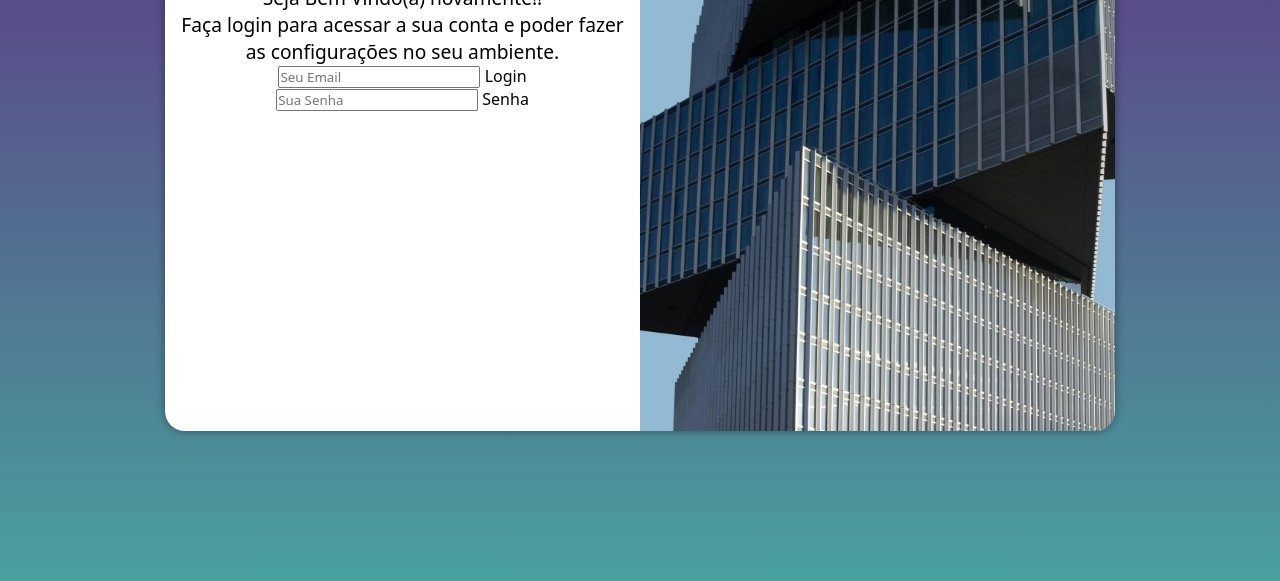
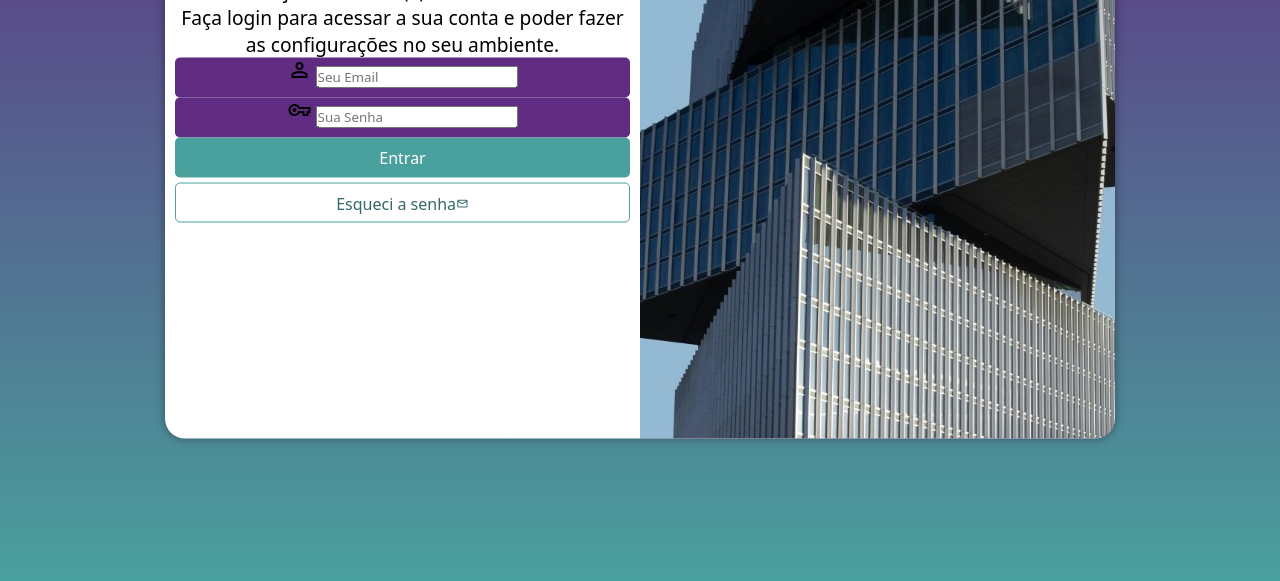
Before and after one commit to DavisonCDev/projeto-login, a plain HTML site: page index.html in a window 1280 px wide. Shown: the part 219-800 px from the top of the page. Drawn offline with nearby package versions, Linux system fonts and the light colour scheme.

Commit message:
Diversos

```diff
--- a/estilos/style.css
+++ b/estilos/style.css
@@ -3,7 +3,7 @@
 /*
 Paleta de cores
 Verde: #49a09d
-Lilas: #5f2c82
+Lilás: #5f2c82
 */
 
 *{
@@ -26,14 +26,14 @@ main{
 }
 
 section#login{
-    position:absolute;
+    position: absolute;
     top: 50%;
     left: 50%;
     transform: translate(-50%, -50%);
     overflow: hidden;
     background-color: white;
     width: 250px;
-    height: 500px;
+    height: 515px;
     border-radius: 20px;
     box-shadow: 0px 0px 10px rgba(0, 0, 0, 0.4);
     transition: width 0.3s, height 0.3s;
@@ -61,3 +61,60 @@ div#formulario{
 div#formulario > p{
     font-size: 0.8em;
 }
+
+/* BOTÃO ENTRAR */
+form > input[type=submit]{
+    display: block;
+    font-size: 1em;
+    width: 100%;
+    height: 40px;
+    background-color: #49a09d;
+    color: white;
+    border: none;
+    border-radius: 5px;
+    cursor: pointer;
+    transition: background-color 0.3s;
+}
+
+form > div.campo{
+    background-color: #5f2c82;
+    width: 100%;
+    display: block;
+    height: 40px;
+    border-radius: 5px;
+    margin: 5px o px;
+}
+
+div.campo > label{
+    display: none;
+}
+
+form > input[type=submit]:hover{
+    background-color: #377775;
+}
+
+/* BOTÃO ESQUECI A SENHA */
+form > a.botao{
+    display: block;
+    text-align: center;
+    font-size: 1em;
+    width: 100%;
+    height: 40px;
+    line-height: 40px;
+    margin-top: 5px;
+    background-color: #ffffff;
+    color: #346968;
+    border: 1px solid #49a09d;
+    border-radius: 5px;
+    text-decoration: none;
+    transition: background-color 0.3s, color 0.3s;
+}
+
+form > a.botao:hover{
+    background-color: #49a09d;
+    color: white;
+}
+
+form > a.botao > span{
+    font-size: 0.8em;
+}
--- a/index.html
+++ b/index.html
@@ -6,6 +6,8 @@
     <title>Login</title>
     <link rel="stylesheet" href="estilos/style.css">
     <link rel="stylesheet" href="estilos/mediaqueries.css">
+     <!-- Ícones -->
+    <link href="https://fonts.googleapis.com/css2?family=Material+Symbols+Outlined" rel="stylesheet" />
 </head>
 <body>
     <main>
@@ -17,15 +19,23 @@
                 <h1>Login</h1>
                 <p>Seja Bem Vindo(a) novamente!!</p>
                 <p>Faça login para acessar a sua conta e poder fazer as configurações no seu ambiente.</p>
-                <form action="login.php" method="post">
+                <form action="login.php" method="post" autocomplete="on">
                     <div class="campo">
-                        <input type="email" name="login" id="ilogin" placeholder="Seu Email">
+                        <span class="material-symbols-outlined" id="person" onclick="clickMenu()">
+                            person
+                        </span>
+                        <input type="email" name="login" id="ilogin" placeholder="Seu Email" autocomplete="email" required maxlength="30">
                         <label for="ilogin">Login</label>
                     </div>
                     <div class="campo">
-                        <input type="password" name="senha" id="isenha" placeholder="Sua Senha">
+                        <span class="material-symbols-outlined" id="vpn_key" onclick="clickMenu()">
+                            vpn_key
+                        </span>
+                        <input type="password" name="senha" id="isenha" placeholder="Sua Senha" autocomplete="current-password" required minlength="8" maxlength="20">
                         <label for="isenha">Senha</label>
                     </div>
+                    <input type="submit" value="Entrar">
+                    <a href="esqueci.html" class="botao">Esqueci a senha<span class="material-symbols-outlined" id="imail">mail</span></a>
                 </form>
             </div>
         </section>
```
